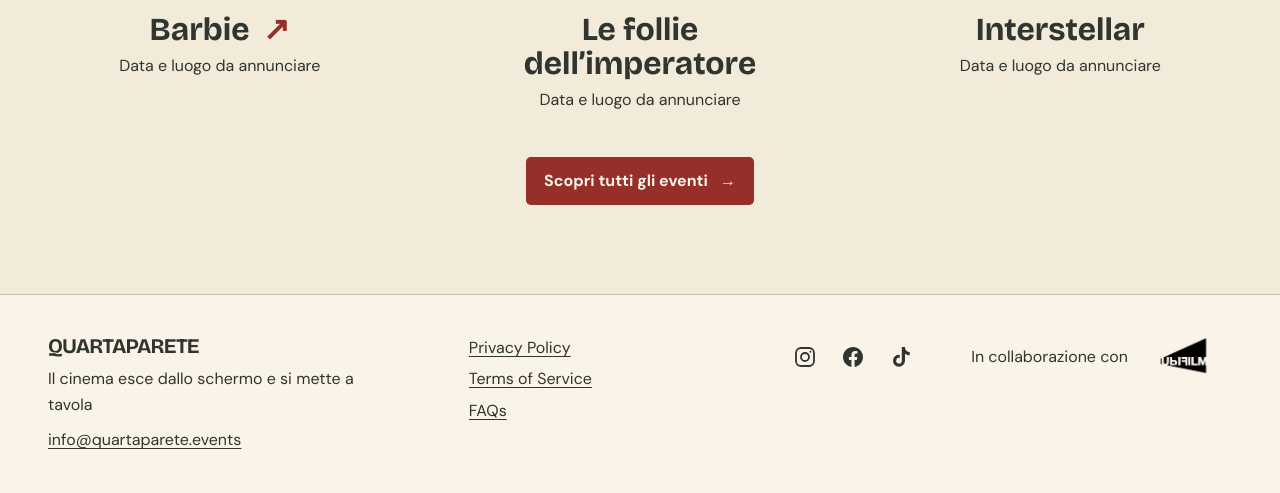
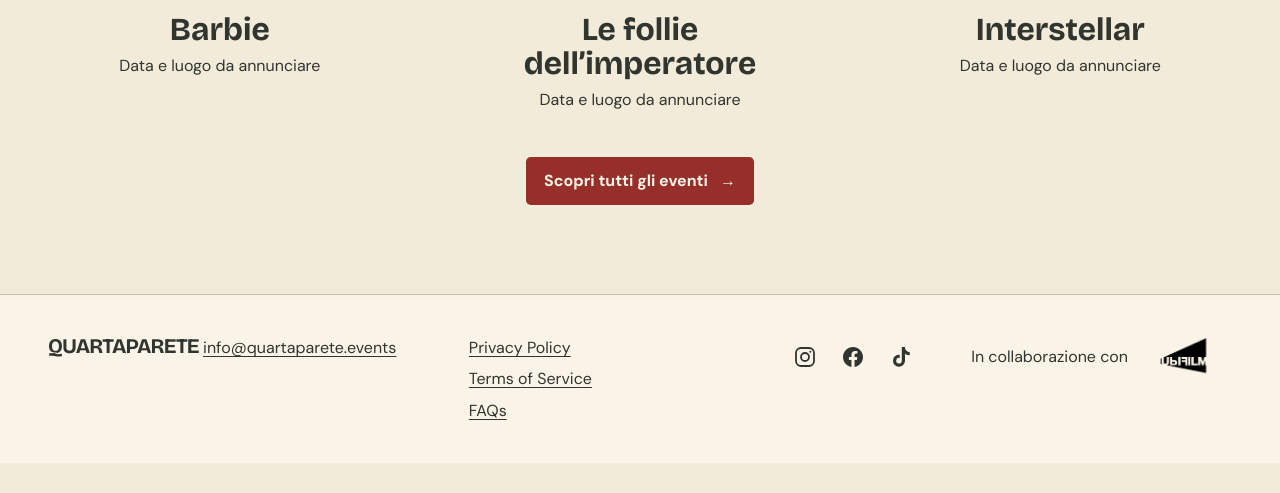
Before and after one commit to ilariabergonzi/cinematic_dinner, a plain HTML site: page index.html in a window 1280 px wide. Shown: the part 1629-2122 px from the top of the page. After the commit the page ends 2092 px from the top, so only its background shows below. Drawn offline with nearby package versions, Linux system fonts and the light colour scheme.

Commit message:
Update Barbie heading and footer content
Removed the event arrow from the Barbie heading and the footer tagline.

```diff
--- a/index.html
+++ b/index.html
@@ -518,7 +518,7 @@
               height="1024"
               loading="lazy"
             >
-            <h3>Barbie <span class="event-arrow" aria-hidden="true">↗</span></h3>
+            <h3>Barbie</h3>
             <p>Data e luogo da annunciare</p>
           </a>
         </article>
@@ -583,7 +583,6 @@
     <div class="wrap footer-grid">
       <div>
         <a class="footer-name" href="./index.html">QUARTAPARETE</a>
-        <p class="footer-tagline">Il cinema esce dallo schermo e si mette a tavola</p>
         <a class="footer-email" href="mailto:info@quartaparete.events">
           info@quartaparete.events
         </a>
```
